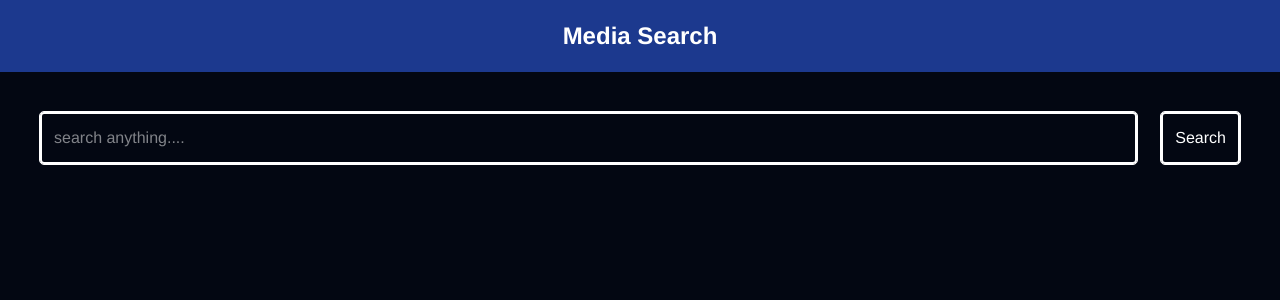
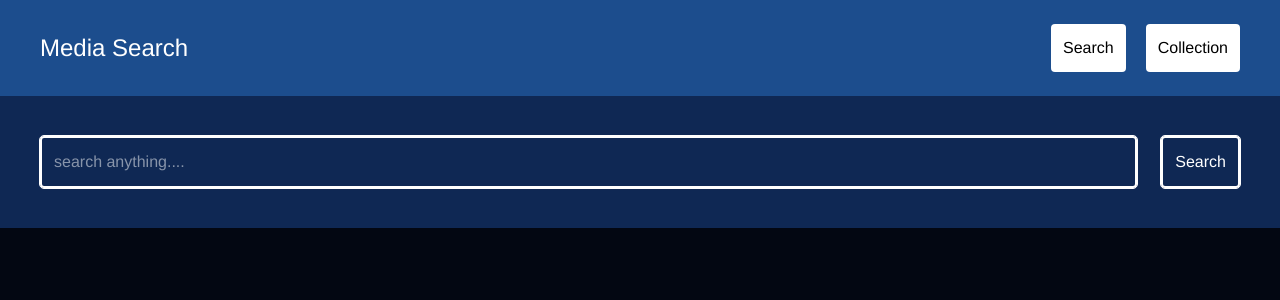
Before and after one commit to apurba4u/Redux-toolkit, a React (Vite) app in the folder project1/: page / in a window 1280 px wide. Shown: the top 300 px of the page. Built offline with nearby package versions, Linux system fonts and the light colour scheme.

Commit message:
Navbar feature done

```diff
--- a/project1/src/Pages/Homepage.jsx
+++ b/project1/src/Pages/Homepage.jsx
@@ -2,13 +2,17 @@ import { useSelector } from "react-redux";
 import ResultGrid from "../components/ResultGrid";
 import { SearchBar } from "../components/SearchBar";
 import { Tabs } from "../components/Tabs";
-
+import {Link} from "react-router-dom"
 export const Homepage = () => {
   const { query } = useSelector((store) => store.search);
   return (
     <div>
-      <div className="text-center p-5 bg-blue-900 text-2xl font-semibold">
-        Media Search
+      <div className="flex justify-between items-center py-6 px-10 bg-[#1C4D8D]">
+        <h2 className="font-medium text-2xl">Media Search</h2>
+        <div className="flex gap-5 text-xl items-center">
+          <Link className="text-base font-medium active:scale-95 text-black bg-white rounded p-3" to='/'>Search</Link>
+          <Link className="text-base font-medium active:scale-95 text-black bg-white rounded p-3" to='/collection'>Collection</Link>
+        </div>
       </div>
       <SearchBar />
       {query != '' ? <div>
--- a/project1/src/components/SearchBar.jsx
+++ b/project1/src/components/SearchBar.jsx
@@ -16,7 +16,7 @@ export const SearchBar = () => {
       <form onSubmit={(elem) => {
         submitHandler(elem)
       }}
-       className='flex p-10 gap-6'>
+       className='flex bg-[#0F2854] p-10 gap-6'>
         <input value={text}
         onChange={(elem) => {
           setText(elem.target.value)
--- a/project1/src/index.css
+++ b/project1/src/index.css
@@ -6,3 +6,9 @@
 * {
   font-family: 'helvetica neue';
 }
+:root {
+  --c1:rgb(12, 43, 78)
+  --c2:rgb(26, 61, 100)
+  --c1:rgb(29, 84, 100)
+  --c4:rgb(244, 244, 244)
+}
```
